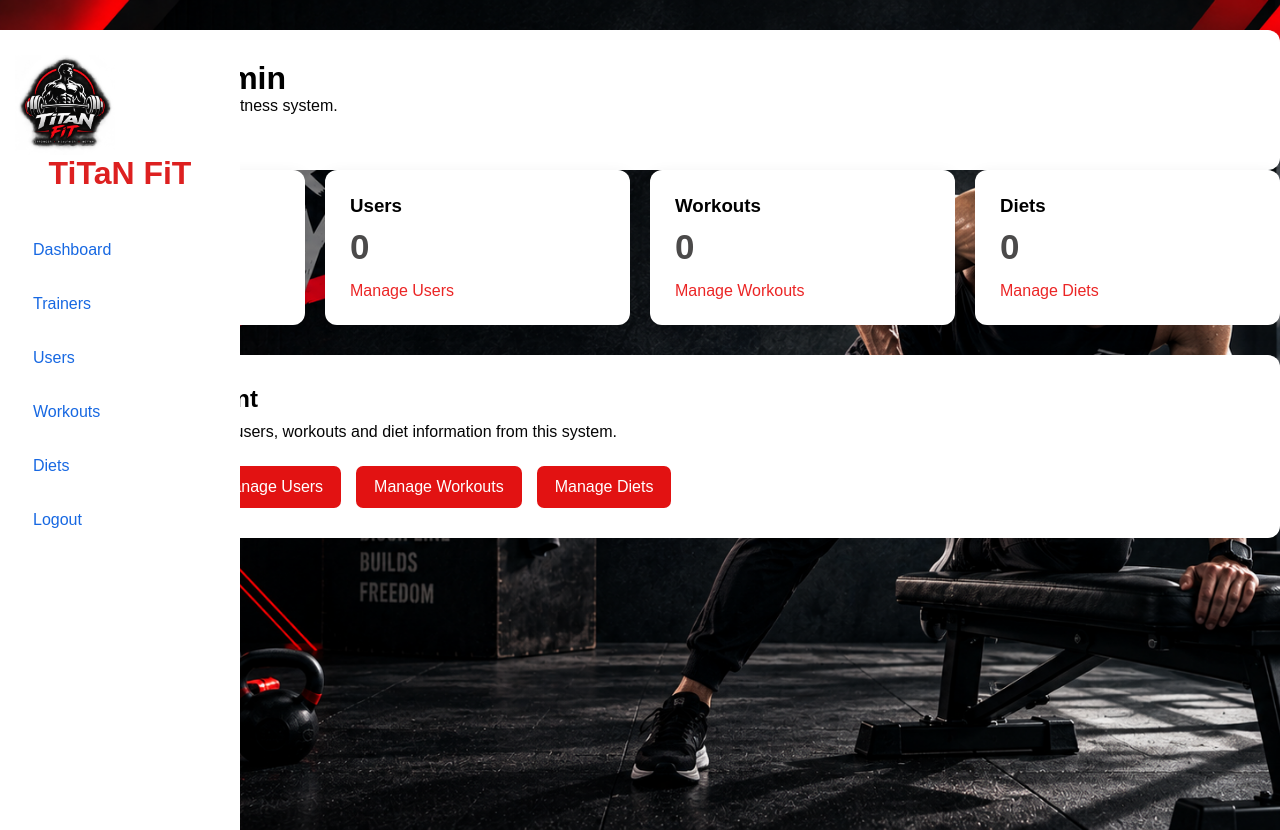
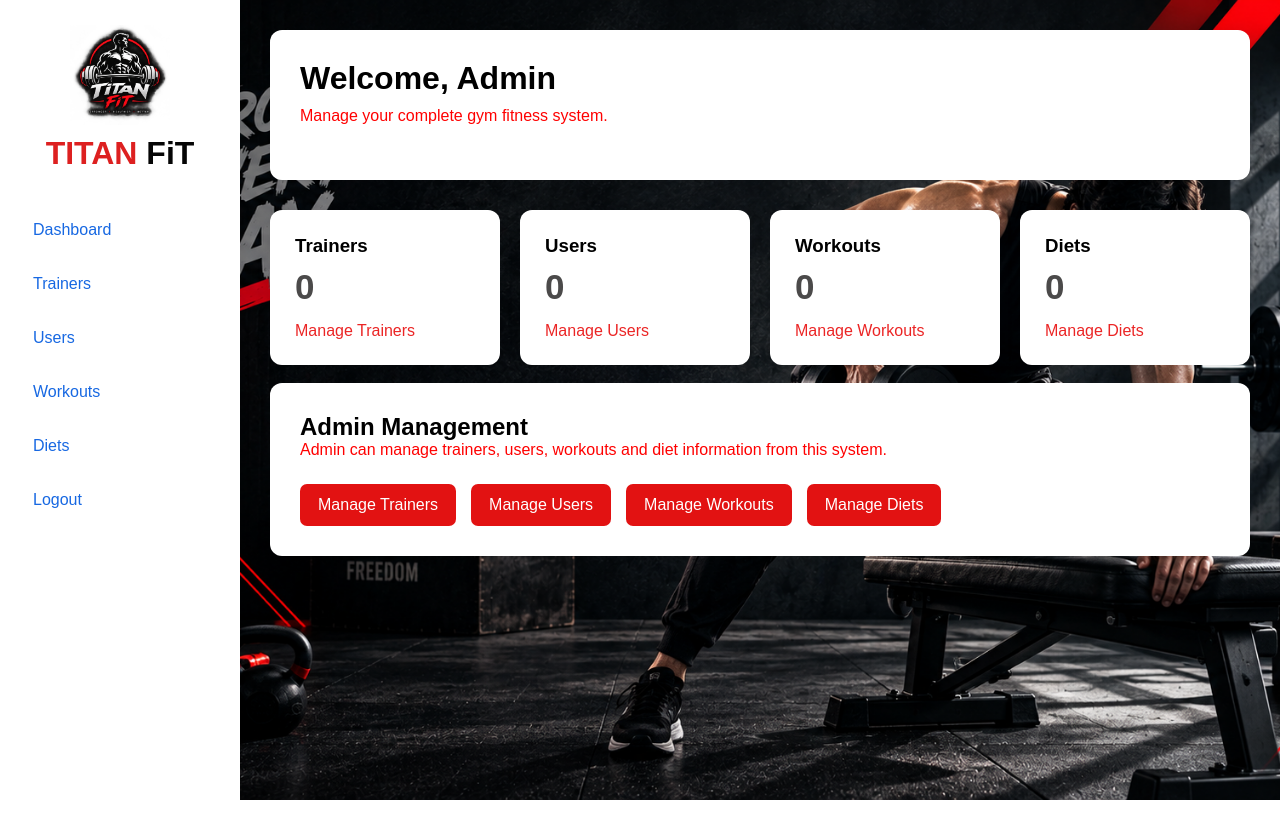
Before and after one commit to muhammednafih-04/django, a Django app: page /admin_dashboard/ in a window 1280 px wide. After the commit the page ends 800 px from the top, so only its background shows below. Run offline with Django 5.2, Linux system fonts and the light colour scheme; the visitor is signed in with stand-in values (Sample User, id 1); data that the repository does not hold is empty.

Commit message:
Updated gym fitness project

```diff
--- a/gym/templates/gym/admin_dashboard.html
+++ b/gym/templates/gym/admin_dashboard.html
@@ -29,6 +29,8 @@ body {
     width: 240px;
     height: 100vh;
     padding: 25px 15px;
+    left: 0;
+    top: 0;
 }
 
 .sidebar h1 {
@@ -37,12 +39,16 @@ body {
     margin-bottom: 35px;
     font-size: xx-large;
 }
-.sidebar .gym-logo{
-    display: flex;
-    height: 100px;
-    width: 100px;
-
-}
+        .gym-logo {
+            display: block;
+            width: 100px;
+            height: 100px;
+            object-fit: contain;
+            margin: 0 auto 10px auto;
+        }
+     .logo-box span{
+        color: #050505  ;
+     }
 
 .sidebar a {
     display: block;
@@ -63,6 +69,7 @@ body {
 .main {
     margin-left: 240px;
     padding: 30px;
+    min-height: 100vh;
 }
 
 /* HEADER */
@@ -121,18 +128,19 @@ body {
 /* WELCOME */
 
 .welcome {
-    margin-top: 30px;
+    margin-bottom: 30px;
     background: white;
     padding: 30px;
     border-radius: 12px;
 }
 
-.welcome h2 {
+.welcome h1 {
+    color: #000000;
     margin-bottom: 10px;
 }
 
 .welcome p {
-    color: #050505;
+    color: #ff0000;
     margin-bottom: 25px;
 }
 
@@ -190,7 +198,10 @@ body {
 
 <div class="sidebar">
 
-    <h1><img src="{% static 'titan_fit.png' %}" class="gym-logo">TiTaN FiT</h1>
+    <div class="logo-box">
+        <img src="{% static 'titan_fit.png' %}" class="gym-logo">
+        <h1>TITAN <span>FiT</span></h1>
+    </div>
 
     <a href="{% url 'admin_dashboard' %}">Dashboard</a>
 
@@ -207,7 +218,7 @@ body {
     </a>
 </div>
 
-<div class="dashboard-container">
+<div class="main">
 
     <div class="welcome">
         <h1>Welcome, <span>Admin</span></h1>
@@ -259,11 +270,9 @@ body {
             <a href="/admin/gym/diet/">
                 Manage Diets
             </a>
-
         </div>
-
     </div>
-
+<br>
     <div class="welcome">
 
         <h2>Admin Management</h2>
```
